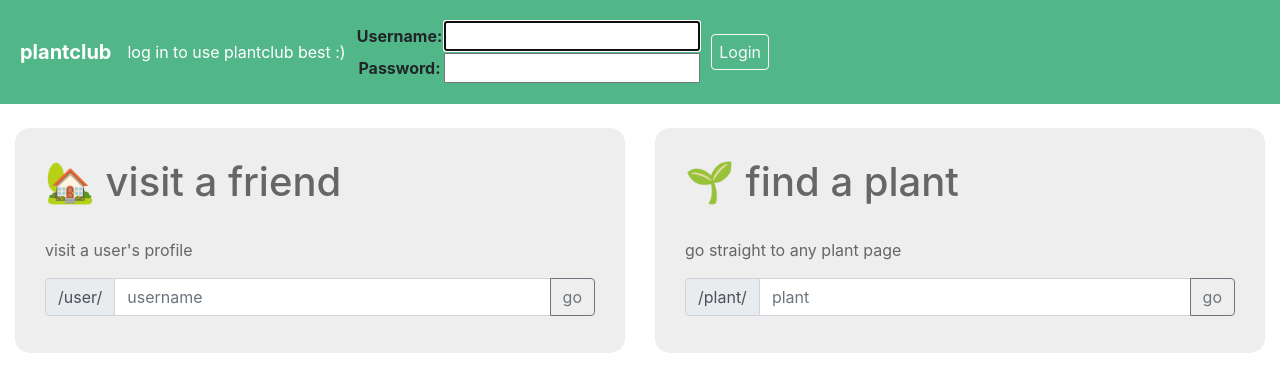
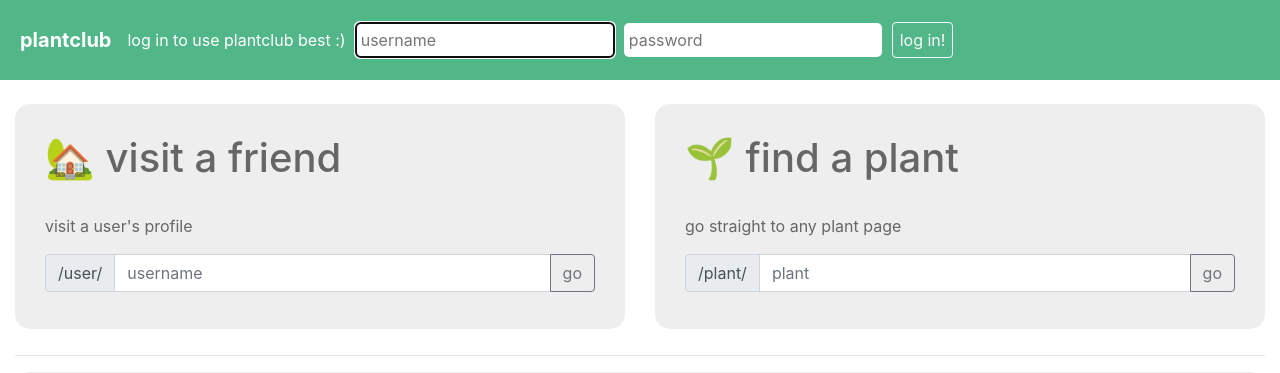
Before and after one commit to elibrowne/django-project, a Django app: page / in a window 1280 px wide. Shown: the top 373 px of the page. Run offline with Django 3.2, Linux system fonts and the light colour scheme; data comes from the database, SQL or seed files in the repository; both versions use the stored data as it was after the commit; some libraries are stand-ins or nearby versions.

Commit message:
Finished custom styling of login menu

```diff
--- a/final/plants/models.py
+++ b/final/plants/models.py
@@ -5,6 +5,7 @@ from django.contrib.auth.models import User # for the user
 class Plant(models.Model):
 	plant_name = models.CharField(max_length=100) # no limit -- these will not be generated by users
 	plant_type = models.CharField(max_length=20, null=True, blank=True) # fruit, vegetable, herb, etc.
+	plant_emoji = models.CharField(max_length=1, null=True, blank=True) # emoji for display
 	def __str__(self):
 		return self.plant_name
 
--- a/final/plants/static/plants/style.css
+++ b/final/plants/static/plants/style.css
@@ -55,3 +55,9 @@
 	font-size: 27px;
 	color: #666;
 }
+
+.usernameinput input {
+	border: none;
+	border-radius: 5px;
+	padding: 5px;
+}
--- a/final/plants/templates/index.html
+++ b/final/plants/templates/index.html
@@ -30,11 +30,13 @@
 				<!-- User form to log in -->
 				<form class="form-inline" method="POST">
 					{% csrf_token %}
-					<table>
-					{{ form }} <!-- built in Django login -->
-					</table>
+					{{ form.non_field_errors }}
+					{{ form.username.errors }}
+					<span class="usernameinput" style="margin-right: 10px"> {{ form.username }} </span>
+					{{ form.password.errors }}
+					<span class="usernameinput"> {{ form.password }} </span> <!-- same class to style input as username -->
 					<!-- Login button -->
-					<button id="login" class="btn btn-outline-light" type="submit">Login</button>
+					<button id="login" class="btn btn-outline-light" type="submit">log in!</button>
 				</form>
 			{% endif %}
 		</nav>
@@ -89,7 +91,7 @@
 			<!-- This list of plants is universal for the page regardless of if the user is logged in or not. -->
 			<p>
 				{% for plant in plant_objects %}
-					<div class="plantlink"><a href="/plant/{{ plant.plant_name|lower }}/">{{ plant.plant_name }}</a></div>
+					<div class="plantlink"> <a href="/plant/{{ plant.plant_name|lower }}/">{{ plant.plant_emoji}} {{ plant.plant_name }}</a></div>
 				{% endfor %}
 			</p>
 		</div>
--- a/final/plants/views.py
+++ b/final/plants/views.py
@@ -24,6 +24,13 @@ class index(View):
 		plant_objects = Plant.objects.order_by('plant_name') # to be passed to the homepage
 		template = loader.get_template('index.html')
 		form = AuthenticationForm()
+		# Adds placeholders to the fields
+		form.fields['username'].widget.attrs.update({
+			'placeholder': 'username',
+		})
+		form.fields['password'].widget.attrs.update({
+			'placeholder': 'password'
+ 		})
 
 		# Check if the user is attempting to view a certain user or plant.
 		# The try/catch blocks exist to keep it working when there's no data.
@@ -84,7 +91,7 @@ class plant(View):
 		template = loader.get_template('plant.html')
 		context = {
 			'plantname': plantname,
-			'posts': post_objects.filter(post_plant = Plant.objects.order_by('plant_name').get(plant_name = plantname[0].upper() + plantname[1:]))
+			'posts': post_objects.filter(post_plant = Plant.objects.order_by('plant_name').get(plant_name = plantname))
 		}
 		return HttpResponse(template.render(context, request))
 
```
Also changed, not shown: final/db.sqlite3, final/plants/migrations/0006_plant_plant_emoji.py (added).
